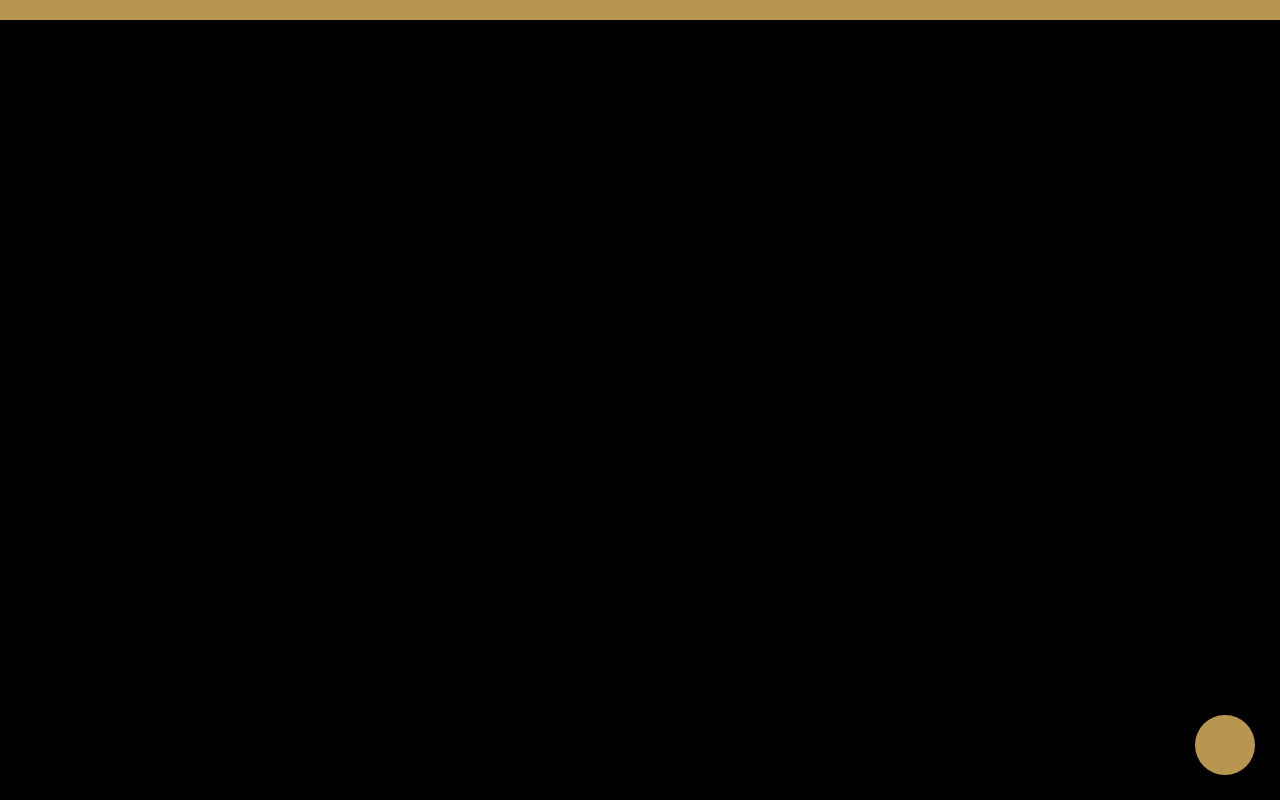
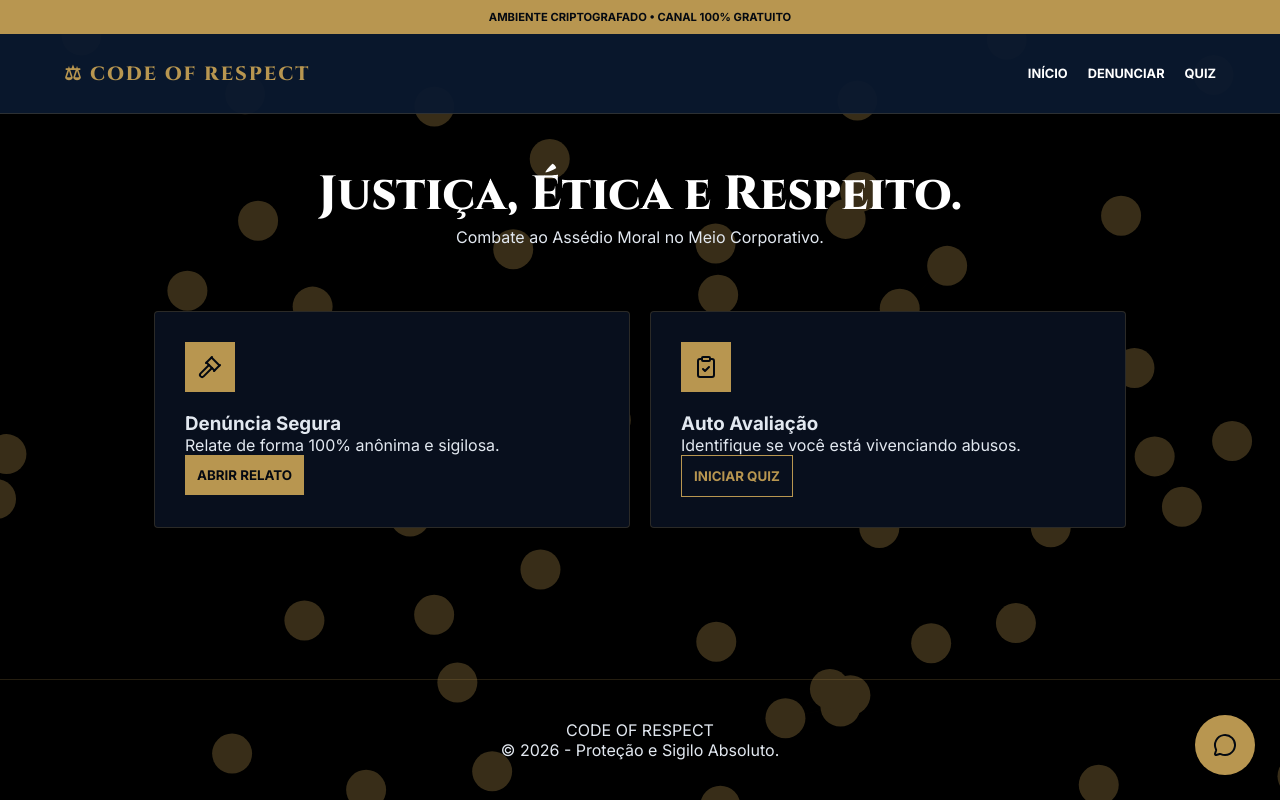
Before and after one commit to agenteorelhas/CODE-OF-RESPECT, a plain HTML site: page index.html in a window 1280 px wide. Drawn offline with nearby package versions, Linux system fonts and the light colour scheme.

Commit message:
Update chat interface and content in index.html

```diff
--- a/index.html
+++ b/index.html
@@ -19,18 +19,76 @@
     <div class="chat-container" id="chatWindow">
         <div class="chat-header">
             <span>IA - ASSISTENTE ÉTICO</span>
-            <i data-lucide="x" class="close-chat" onclick="toggleChat()" style="cursor:pointer;"></i>
+            <i data-lucide="x" onclick="toggleChat()" style="cursor:pointer; width:18px;"></i>
         </div>
         <div class="chat-messages" id="chatMessages">
-            <div class="msg bot-msg">Olá. Sou o Assistente Ético do Code of Respect. Estou aqui para oferecer um espaço seguro e orientações precisas. Como posso ajudar?</div>
+            <div class="msg bot-msg">Olá. Sou o Assistente Ético do Code of Respect. Como posso ajudar você hoje?</div>
         </div>
         <div class="chat-input-area">
-            <input type="text" id="chatInput" placeholder="Sua dúvida ou relato..." onkeypress="handleKeyPress(event)">
-            <button class="btn-send" onclick="enviarChat()">
-                <i data-lucide="send" style="width: 18px;"></i>
-            </button>
+            <input type="text" id="chatInput" placeholder="Sua dúvida ética..." onkeypress="handleKeyPress(event)">
+            <button class="btn-send" onclick="enviarChat()"><i data-lucide="send" style="width:18px;"></i></button>
         </div>
     </div>
 
     <div class="main-content">
-        <div class="security-banner">
+        <div class="security-banner">AMBIENTE CRIPTOGRAFADO • CANAL 100% GRATUITO</div>
+
+        <nav>
+            <div class="logo-gold">⚖ CODE OF RESPECT</div>
+            <div class="nav-links">
+                <a onclick="showView('home')">Início</a>
+                <a onclick="showView('denuncia')">Denunciar</a>
+                <a onclick="showView('quiz')">Quiz</a>
+            </div>
+        </nav>
+
+        <div class="container">
+            <main id="home" class="view active">
+                <section class="hero">
+                    <h1>Justiça, Ética e Respeito.</h1>
+                    <p>Combate ao Assédio Moral no Meio Corporativo.</p>
+                </section>
+                <div class="grid">
+                    <div class="card">
+                        <div class="icon-box"><i data-lucide="gavel"></i></div>
+                        <h3>Denúncia Segura</h3>
+                        <p>Relate de forma 100% anônima e sigilosa.</p>
+                        <button class="btn btn-main" onclick="showView('denuncia')">Abrir Relato</button>
+                    </div>
+                    <div class="card">
+                        <div class="icon-box"><i data-lucide="clipboard-check"></i></div>
+                        <h3>Auto Avaliação</h3>
+                        <p>Identifique se você está vivenciando abusos.</p>
+                        <button class="btn btn-accent" onclick="showView('quiz')">Iniciar Quiz</button>
+                    </div>
+                </div>
+            </main>
+
+            <section id="denuncia" class="view">
+                <div class="card" style="max-width: 600px; margin: 0 auto;">
+                    <h2 style="color: var(--accent); margin-bottom:20px;">Relato Sigiloso</h2>
+                    <textarea id="relatoTexto" rows="5" placeholder="Descreva os fatos com tranquilidade..."></textarea>
+                    <button class="btn btn-main" style="width:100%" onclick="enviarRelato()">Enviar Sigilosamente</button>
+                </div>
+            </section>
+
+            <section id="quiz" class="view">
+                <div class="card" style="max-width: 500px; margin: 0 auto; text-align: center;">
+                    <h2>Sua saúde mental está sendo afetada pelo trabalho?</h2>
+                    <div style="margin-top: 20px; display: flex; flex-direction: column; gap: 10px;">
+                        <button class="btn btn-main" onclick="alert('Procure nosso chat para orientação.')">Sim, frequentemente</button>
+                        <button class="btn btn-accent" onclick="showView('home')">Não / Raramente</button>
+                    </div>
+                </div>
+            </section>
+        </div>
+    </div>
+
+    <footer class="final-footer">
+        <div class="footer-logo">CODE OF RESPECT</div>
+        <p>© 2026 - Proteção e Sigilo Absoluto.</p>
+    </footer>
+
+    <script src="script.js"></script>
+</body>
+</html>
```
